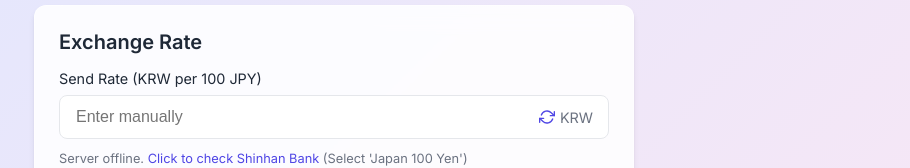
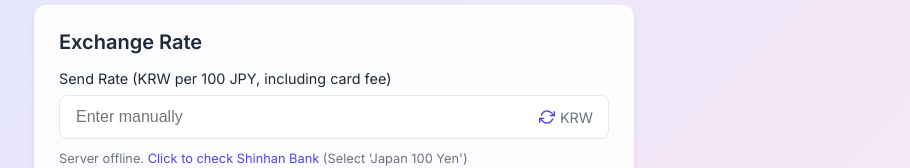
Before and after one commit to mydyney/themore, a website: page index.html in a window 1280 px wide. Shown: the part 142-310 px from the top of the page, without its empty margins (306-1216 px from the left). Drawn offline with Linux system fonts and the light colour scheme; no server answers.

Commit message:
Update exchange rate label to include card fee

```diff
--- a/index.html
+++ b/index.html
@@ -22,7 +22,7 @@
             <section class="card exchange-section">
                 <h2>Exchange Rate</h2>
                 <div class="input-group">
-                    <label for="exchange-rate">Send Rate (KRW per 100 JPY)</label>
+                    <label for="exchange-rate">Send Rate (KRW per 100 JPY, including card fee)</label>
                     <div class="input-wrapper">
                         <input type="number" id="exchange-rate" step="0.01" placeholder="Loading...">
                         <span class="unit">KRW</span>
```
